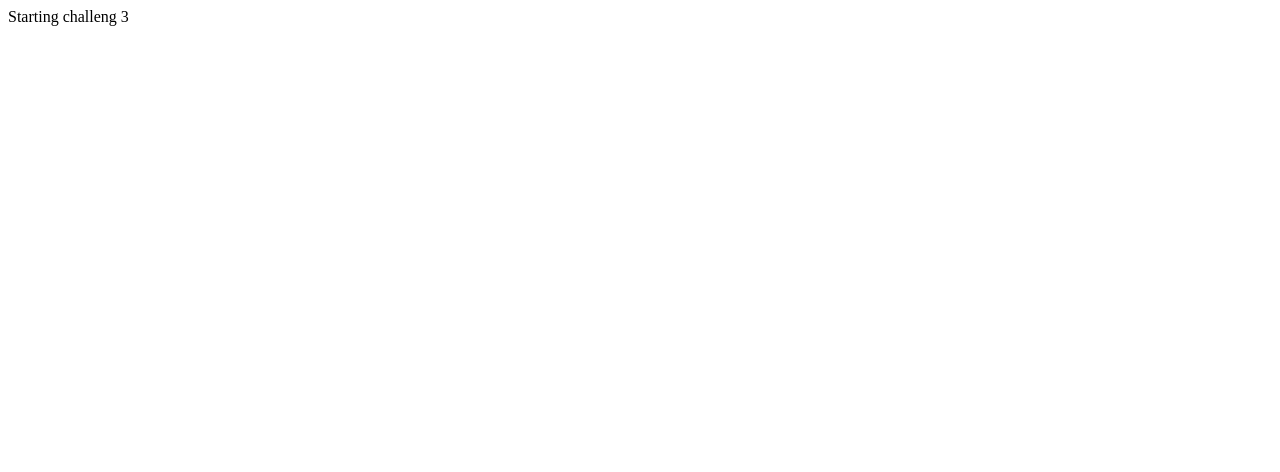
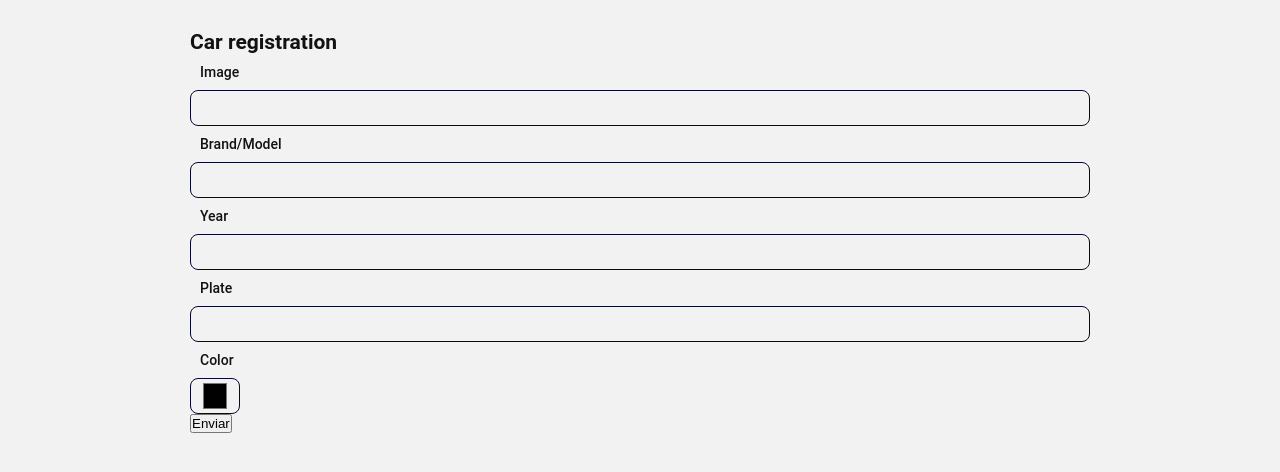
Before and after one commit to Andoly/BrainBootcamp, a React (Create React App) app in the folder challenge03/: page / in a window 1280 px wide. Shown: the top 472 px of the page. Built offline with nearby package versions, Linux system fonts and the light colour scheme.

Commit message:
C3 - Form and POST request

```diff
--- a/challenge03/src/App.js
+++ b/challenge03/src/App.js
@@ -1,3 +1,11 @@
+import React from "react";
+import CarForm from "./components/CarForm";
+import Container from "./components/Container";
+
 export default function App() {
-  return <div>Starting challeng 3</div>;
+  return (
+    <Container>
+      <CarForm />
+    </Container>
+  );
 }
--- /dev/null
+++ b/challenge03/src/components/CarForm.js
@@ -0,0 +1,94 @@
+import React from "react";
+import { useState } from "react";
+import { postCars } from "../service/apiCars";
+
+const url = "http://localhost:3333/cars";
+
+const initialRegistration = {
+  image: "",
+  brandModel: "",
+  year: "",
+  plate: "",
+  color: "#010101",
+};
+
+const CarForm = () => {
+  const [car, setCar] = useState(initialRegistration);
+
+  function onChange(e) {
+    const { name, value } = e.target;
+
+    setCar({ ...car, [name]: value });
+  }
+
+  async function carRegistration(e) {
+    e.preventDefault();
+    console.log(car);
+    const result = await postCars(url, car);
+    console.log(result);
+
+    if (result.error) {
+      return result.error;
+    } else {
+      setCar({ image: "", brandModel: "", year: "", plate: "", color: "" });
+    }
+  }
+
+  return (
+    <>
+      <h2>Car registration</h2>
+
+      <form onSubmit={carRegistration}>
+        <div className="form-group">
+          <label htmlFor="image">Image</label>
+          <input
+            id="image"
+            name="image"
+            value={car.image}
+            type="text"
+            onChange={onChange}
+          />
+
+          <label htmlFor="brandModel">Brand/Model</label>
+          <input
+            id="brandModel"
+            name="brandModel"
+            value={car.brandModel}
+            type="text"
+            onChange={onChange}
+          />
+
+          <label htmlFor="year">Year</label>
+          <input
+            id="year"
+            name="year"
+            value={car.year}
+            type="number"
+            onChange={onChange}
+          />
+
+          <label htmlFor="plate">Plate</label>
+          <input
+            id="plate"
+            name="plate"
+            value={car.plate}
+            type="text"
+            onChange={onChange}
+          />
+
+          <label htmlFor="color">Color</label>
+          <input
+            id="color"
+            name="color"
+            value={car.color}
+            type="color"
+            onChange={onChange}
+          />
+        </div>
+        <button type="submit">Enviar</button>
+      </form>
+    </>
+  );
+};
+
+export default CarForm;
--- /dev/null
+++ b/challenge03/src/components/Container.js
@@ -0,0 +1,5 @@
+const Container = ({ children }) => {
+  return <div className="container">{children}</div>;
+};
+
+export default Container;
--- /dev/null
+++ b/challenge03/src/global.css
@@ -0,0 +1,50 @@
+* {
+  margin: 0;
+  padding: 0;
+  outline: 0;
+  box-sizing: border-box;
+}
+
+body {
+  font: 14px "Roboto", sans-serif;
+  background: #f2f2f2;
+  color: var(--black);
+  -webkit-font-smoothing: antialiased !important;
+  min-height: 100vh;
+  margin: 0 35px;
+}
+
+ul {
+  list-style: none;
+}
+:root {
+  --primary: #f231a5;
+  --secondary: #06092b;
+  --black: #121212;
+  --light: #f2f2f2;
+  --blue: #06092b;
+}
+
+.form-group {
+  display: flex;
+  flex-direction: column;
+  font-size: 14px;
+}
+
+.form-group label {
+  font-weight: 500;
+  margin: 10px;
+}
+
+.form-group input {
+  background-color: var(--light);
+  height: 36px;
+  padding: 0 10px;
+  border-radius: 8px;
+  border: 1px solid var(--blue);
+}
+
+.container {
+  max-width: 900px;
+  margin: 30px auto;
+}
--- a/challenge03/src/index.js
+++ b/challenge03/src/index.js
@@ -1,5 +1,6 @@
 import React from "react";
 import ReactDOM from "react-dom";
+import "./global.css";
 import App from "./App";
 
 ReactDOM.render(
```
Also changed, not shown: challenge03/src/components/CarTable.js (added), challenge03/src/components/carForm.js (deleted), challenge03/src/components/carTable.js (deleted).
